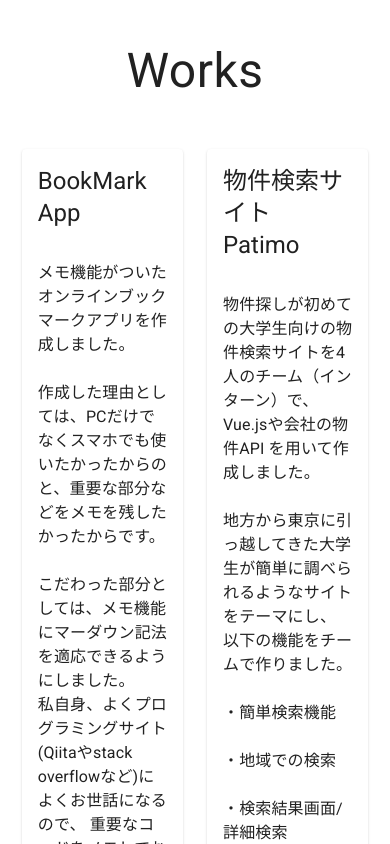
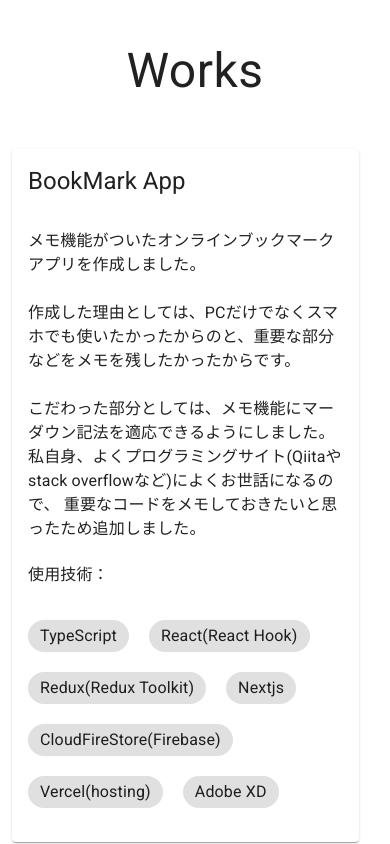
Before and after one commit to ken2pg/portfolio2020, a Next.js app: page / in a window 390 px wide. Shown: the part 2140-2984 px from the top of the page. Built offline with nearby package versions, Linux system fonts and the light colour scheme.

Commit message:
メディアクエリの追加、textの追加

```diff
--- a/src/components/Works.tsx
+++ b/src/components/Works.tsx
@@ -14,8 +14,7 @@ import {
 const useStyles = makeStyles((theme: Theme) => ({
   root: {
     width: '100%',
-    height: '1000px',
-    borderBottom: '1px solid gray',
+    height: '100%',
   },
   title: {
     display: 'flex',
@@ -29,6 +28,17 @@ const useStyles = makeStyles((theme: Theme) => ({
     margin: '0 auto',
     ['@media(max-width:1024px)']: {
       width: '95%',
+    },
+    ['@media(max-width:768px)']: {
+      display: 'none',
+    },
+  },
+  grid2: {
+    width: '95%',
+    margin: '0 auto',
+    display: 'none',
+    ['@media(max-width:768px)']: {
+      display: 'inline-block',
     },
   },
   gridItem: {
@@ -134,6 +144,29 @@ const Works = () => {
           );
         })}
       </Grid>
+      <Grid className={classes.grid2} container spacing={3}>
+        {works.map((work) => {
+          return (
+            <Grid item xs={12} className={classes.gridItem}>
+              <Card>
+                <CardHeader title={work.name}></CardHeader>
+                <CardContent className={classes.content}>
+                  <Typography>{work.detail}</Typography>
+                  <br />
+                  使用技術：
+                  <br />
+                  <br />
+                  <div className={classes.label}>
+                    {work.label.map((value) => {
+                      return <Chip label={value} className={classes.label2} />;
+                    })}
+                  </div>
+                </CardContent>
+              </Card>
+            </Grid>
+          );
+        })}
+      </Grid>
     </div>
   );
 };
```
